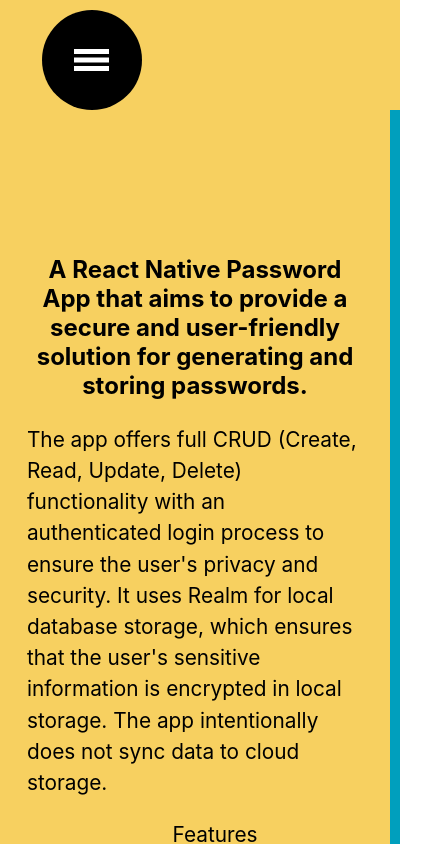
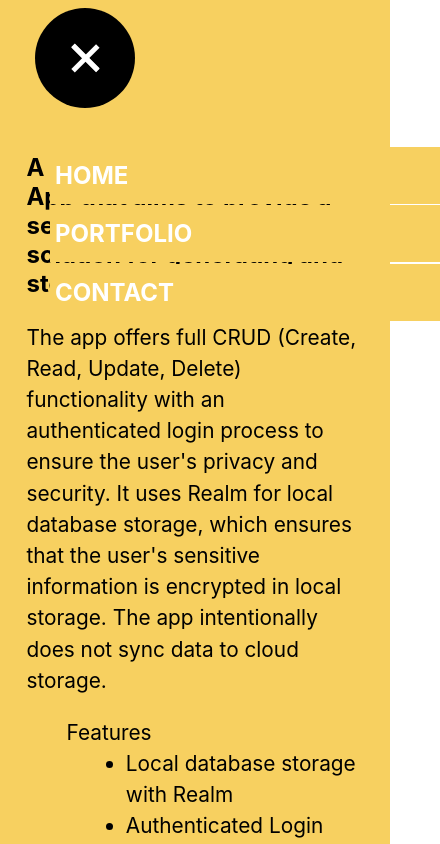
Before and after one commit to gshawnr/react_personal_site, a React (Create React App) app: page /portfolio in a window 390 px wide. Shown: the top 844 px of the page, 440 px wide, since content can reach past the window. Built offline with nearby package versions, Linux system fonts and the light colour scheme; no server answers.

Commit message:
refactor nav and home components

```diff
--- a/src/components/App.css
+++ b/src/components/App.css
@@ -1,85 +1,45 @@
-.App {
-  background-color: #009fbd;
-  text-align: center;
-  min-width: 400px;
+.app {
+  /* background-color: #009fbd; */
+  /* text-align: center; */
   min-height: 100vh;
 }
 .app-nav {
   padding: 10px 20px 0;
 }
 
-.app-nav__menu {
+.app-nav-menu {
   position: relative;
   left: 19px;
+  /* test */
+  transition: top 0.5s ease-in-out;
+  top: -100%;
 }
 
-.app-nav__menu-icon {
-  display: block;
-  width: 35px;
-  height: 22px;
-  position: relative;
-  cursor: pointer;
-}
-
-.app-nav__menu-icon span {
-  display: block;
-  width: 99%;
-  height: 5px;
-  background-color: #fff;
-  position: absolute;
-  left: -1;
-  transition: transform 0.2s ease-in-out;
-}
-
-.app-nav__menu-icon span:nth-child(1) {
-  top: 0;
-}
-
-.app-nav__menu-icon span:nth-child(2) {
-  top: 50%;
-  transform: translateY(-50%);
-}
-
-.app-nav__menu-icon span:nth-child(3) {
-  bottom: 0;
-}
-
-.app-nav__menu--active .app-nav__menu-icon span:nth-child(1) {
-  transform: translateY(8px) rotate(45deg);
-}
-
-.app-nav__menu--active .app-nav__menu-icon span:nth-child(2) {
-  transform: translateY(-50%) rotate(45deg);
-}
-
-.app-nav__menu--active .app-nav__menu-icon span:nth-child(3) {
-  transform: translateY(-8px) rotate(-45deg);
-}
-
-/* class split between app and nav components */
-.app-nav__menu--active .nav__menu-items {
-  display: block;
-  margin-top: 15px;
-  width: auto;
+.app-nav-menu-icon {
 }
 
 /* Media queries */
 @media screen and (max-width: 900px) {
-  .app-nav__menu--active .nav__menu-items {
+  .app-nav-menu-active .nav-menu-items {
     margin-top: 12px;
   }
 }
 
 @media screen and (max-width: 800px) {
-  .app-nav__menu--active {
+  .app-nav-menu-active {
+    background-color: black;
+    color: white;
+    margin: 0 auto;
+    /* padding-bottom: 10%; */
+    height: 50vh;
+    position: absolute;
+    width: 100vw;
     z-index: 10;
-    margin: 1% auto;
-    width: 100vw;
-    height: 100vh;
-    position: absolute;
+    /* test */
+    top: 50%;
   }
 
-  .nav__menu-items a {
+  .nav-menu-items a {
     width: 100vw;
     margin: 1% auto;
     padding-right: 10%;
--- a/src/components/App.tsx
+++ b/src/components/App.tsx
@@ -9,7 +9,6 @@ import Navbar from "./Navbar";
 import "./App.css";
 
 function App() {
-  const [menuActive, setMenuActive] = useState(false);
   const [navColor, setNavColor] = useState("#fff");
 
   const location = useLocation();
@@ -31,42 +30,9 @@ function App() {
     }
   }, [location]);
 
-  const toggleMenu = () => {
-    setMenuActive(!menuActive);
-  };
-
   return (
-    <div className="App">
-      <div
-        className={`app-nav ${menuActive ? "app-nav__menu--active" : ""}`}
-        style={{ backgroundColor: navColor }}
-      >
-        <div
-          className="app-nav__menu"
-          onClick={toggleMenu}
-          style={{ backgroundColor: navColor }}
-        >
-          <div
-            style={{
-              width: "100px",
-              height: "100px",
-              backgroundColor: "#000",
-              display: "flex",
-              alignItems: "center",
-              marginLeft: ".75%",
-              justifyContent: "center",
-              borderRadius: "50%",
-            }}
-          >
-            <div className="app-nav__menu-icon">
-              <span></span>
-              <span></span>
-              <span></span>
-            </div>
-          </div>
-          <Navbar linkColor={navColor} />
-        </div>
-      </div>
+    <div className="app">
+      <Navbar linkColor={navColor} />
       <Routes>
         <Route path="/" element={<Home />} />
         <Route path="/contact" element={<Contact />} />
--- a/src/components/Navbar.css
+++ b/src/components/Navbar.css
@@ -1,12 +1,81 @@
-.nav__menu-items {
+.nav {
+  /* height: 100px; */
+  background-color: grey;
+  padding-top: 2%;
+}
+.nav-menu-hidden {
+}
+
+.nav-menu-icon-container {
+  width: 100px;
+  height: 100px;
+  background-color: #000;
+  display: flex;
+  align-items: center;
+  margin-left: 35px;
+  justify-content: center;
+  border-radius: 50%;
+}
+.nav-menu-icon {
+  display: block;
+  width: 35px;
+  height: 22px;
+  position: relative;
+  cursor: pointer;
+}
+
+.nav-menu-icon span {
+  display: block;
+  width: 99%;
+  height: 5px;
+  background-color: #fff;
+  position: absolute;
+  left: -1;
+  transition: transform 0.2s ease-in-out;
+}
+
+.nav-menu-icon span:nth-child(1) {
+  top: 0;
+}
+
+.nav-menu-icon span:nth-child(2) {
+  top: 50%;
+  transform: translateY(-50%);
+}
+
+.nav-menu-icon span:nth-child(3) {
+  bottom: 0;
+}
+
+.nav-menu-active .nav-menu-icon span:nth-child(1) {
+  transform: translateY(8px) rotate(45deg);
+}
+
+.nav-menu-active .nav-menu-icon span:nth-child(2) {
+  transform: translateY(-50%) rotate(45deg);
+}
+
+.nav-menu-active .nav-menu-icon span:nth-child(3) {
+  transform: translateY(-8px) rotate(-45deg);
+}
+
+.nav-menu-active + .nav-menu-items {
+  display: block;
+  margin-top: 15px;
+  /* width: auto; */
+}
+
+.nav-menu-items {
   display: none;
   position: absolute;
-  top: 99%;
-  width: 99%;
-  overflow: hidden;
+  /* text-align: center; */
+  width: 150px;
+  top: 130px;
+  left: 50px;
+  /* overflow: hidden; */
 }
 
-.nav__menu-items a {
+.nav-menu-items a {
   display: block;
   color: #fff;
   font-size: 1.5em;
@@ -16,23 +85,26 @@
   text-decoration: none;
 }
 
-.nav__menu-items a:hover {
+.nav-menu-items a:hover {
   color: #0b2447;
   text-decoration: underline;
 }
 
 /* Media queries */
-@media screen and (max-width: 900px) {
-  .nav__menu-items a {
-    padding: 7px;
+@media screen and (max-width: 800px) {
+  .nav {
+    background-color: black;
   }
 }
 
-@media screen and (max-width: 560px) {
-  .nav__menu-items {
+@media screen and (max-width: 900px) {
+}
+
+/* @media screen and (max-width: 560px) {
+  .nav-menu-items {
     position: inherit;
   }
-  .nav__menu-items a {
+  .nav-menu-items a {
     text-align: start;
   }
-}
+} */
--- a/src/components/Navbar.tsx
+++ b/src/components/Navbar.tsx
@@ -1,3 +1,4 @@
+import { useState } from "react";
 import { Link } from "react-router-dom";
 
 import "./Navbar.css";
@@ -7,9 +8,23 @@ type NavbarProps = {
 };
 
 const Navbar = ({ linkColor }: NavbarProps) => {
+  const [menuActive, setMenuActive] = useState(true);
+
   return (
-    <div>
-      <div className="nav__menu-items">
+    <div className="nav" style={{ backgroundColor: linkColor }}>
+      <div className={`${menuActive ? "nav-menu-active" : "nav-menu-hidden"}`}>
+        <div className="nav-menu-icon-container">
+          <div
+            className="nav-menu-icon"
+            onClick={() => setMenuActive(!menuActive)}
+          >
+            <span></span>
+            <span></span>
+            <span></span>
+          </div>
+        </div>
+      </div>
+      <div className="nav-menu-items">
         <Link style={{ backgroundColor: linkColor }} to="/">
           HOME
         </Link>
--- a/src/screens/Contact.css
+++ b/src/screens/Contact.css
@@ -10,7 +10,7 @@ h1 {
   width: 70%;
 }
 
-.contact-container {
+.contact {
   background-color: #ff6969;
   margin: 0;
   min-height: 95vh;
@@ -58,7 +58,7 @@ h1 {
 }
 
 @media screen and (max-width: 870px) {
-  .contact-container {
+  .contact {
     padding-top: 22%;
   }
 }
@@ -71,7 +71,7 @@ h1 {
     /* width: 100%; */
     /* padding-top: 15%; */
   }
-  .contact-container {
+  .contact {
     /* padding-top: 20%; */
   }
 }
--- a/src/screens/Contact.tsx
+++ b/src/screens/Contact.tsx
@@ -108,7 +108,7 @@ const Contact = () => {
   };
 
   return (
-    <div className="contact-container">
+    <div className="contact">
       <h1 className="contact-heading">Contact Me</h1>
       <div className="contact-form-control">
         <div className="contact-form-group">
--- a/src/screens/Home.css
+++ b/src/screens/Home.css
@@ -1,12 +1,15 @@
 .home {
+  background-color: #009fbd;
   display: flex;
   justify-content: center;
-  padding: 0 20px;
+  /* padding: 0 20px; */
+  min-height: 100vh;
 }
 
 .home-main {
   display: flex;
-  padding: 0 15%;
+  /* padding: 0 15%; */
+  padding: 0 10px 0px 200px;
   margin-top: 8%;
 }
 
@@ -27,6 +30,11 @@
   overflow-y: auto;
 }
 
+.home-btn-container {
+  width: 100%;
+  display: flex;
+  justify-content: center;
+}
 .home-button {
   background-color: #0b2447;
   color: #fff;
@@ -60,15 +68,17 @@
   object-fit: cover;
 }
 
-@media screen and (max-width: 1030px) {
-  .home-main {
-    display: block;
-  }
-}
-
-@media screen and (max-width: 675px) {
+@media screen and (max-width: 1150px) {
   .home-image {
     width: 200px;
     height: 200px;
   }
 }
+
+@media screen and (max-width: 900px) {
+  .home-main {
+    display: block;
+    margin-top: 0;
+    padding: 10%;
+  }
+}
--- a/src/screens/Home.tsx
+++ b/src/screens/Home.tsx
@@ -24,10 +24,14 @@ const Home = () => {
             is on building beautiful mobile and web applications using React and
             React Native.
           </p>
-          <button className="home-button" onClick={() => setModalState(true)}>
-            <PersonIcon sx={{ verticalAlign: "middle", paddingRight: "3%" }} />
-            <span className="home-button-text">ABOUT ME</span>
-          </button>
+          <div className="home-btn-container">
+            <button className="home-button" onClick={() => setModalState(true)}>
+              <PersonIcon
+                sx={{ verticalAlign: "middle", paddingRight: "3%" }}
+              />
+              <span className="home-button-text">ABOUT ME</span>
+            </button>
+          </div>
           <Modal
             changeModalState={setModalState}
             modalBody={<AboutMeContent />}
--- a/src/screens/Portfolio.css
+++ b/src/screens/Portfolio.css
@@ -18,8 +18,9 @@ li {
   margin-left: 20%;
 }
 
-.portfolio-container {
+.portfolio {
   background-color: #f7d060;
+  min-height: 100vh;
   padding: 0 5%;
   width: 100vw;
 }
@@ -101,8 +102,4 @@ li {
     margin: 1% auto;
     padding: 1%;
   }
-
-  .portfolio-container {
-    padding-top: 25%;
-  }
 }
--- a/src/screens/Portfolio.tsx
+++ b/src/screens/Portfolio.tsx
@@ -11,7 +11,7 @@ function Portfolio() {
   const webImages = createImagesArr(webImageStrs, "portfolio-image-web");
 
   return (
-    <div className="portfolio-container">
+    <div className="portfolio">
       <div className="portfolio-mob-container">
         <div className="portfolio-mob-text-container">
           <h3>
```
